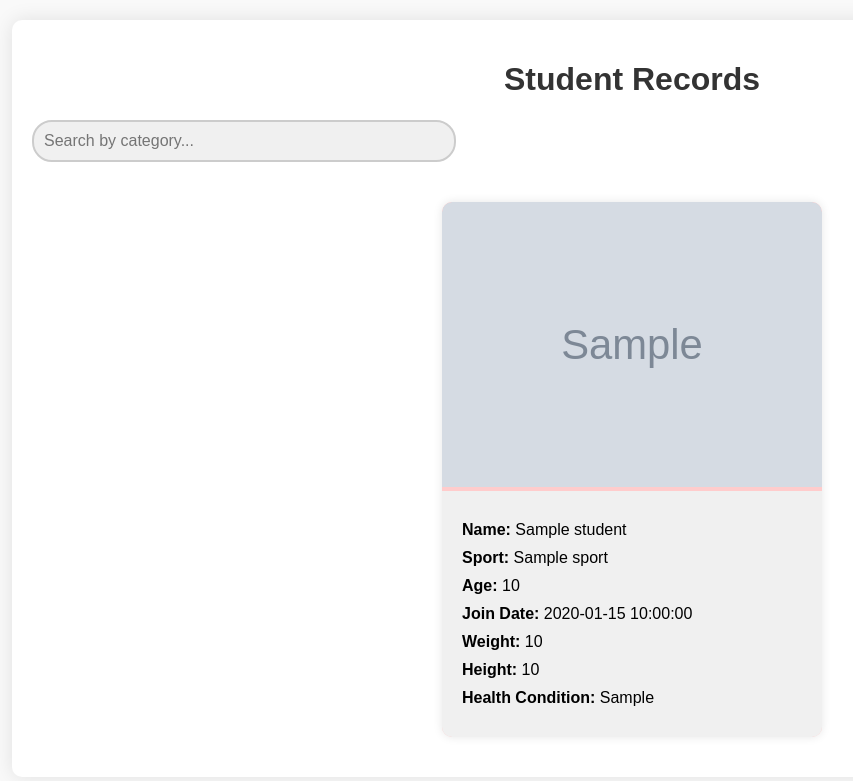
After one commit to EzhilDhiraviya/codher, a Flask app: template templates/students.html in a window 1280 px wide. The commit adds this page. Shown: the top 781 px of the page, without its empty margins (8-861 px from the left). Run offline with Flask 3, Linux system fonts and the light colour scheme; the template is opened without the code that fills it: most values are stand-ins (such as "Sample title", 1, 10 or a date in 2020); grey boxes marked "Sample" are stand-in pictures.

Commit message:
students page css work

```diff
--- /dev/null
+++ b/static/css/students.css
@@ -0,0 +1,84 @@
+/* Global Styles */
+body {
+    font-family: Arial, sans-serif;
+    background-color: #f9f9f9;
+    margin: 0;
+    padding: 0;
+}
+
+.container {
+    max-width: 1200px;
+    margin: 20px auto;
+    padding: 20px;
+    background-color: #fff;
+    border-radius: 10px;
+    box-shadow: 0 0 20px rgba(0, 0, 0, 0.1);
+}
+
+h1 {
+    text-align: center;
+    color: #333;
+}
+
+.row {
+    display: flex;
+    flex-wrap: wrap;
+    justify-content: space-around;
+}
+
+.card {
+    width: calc(33.33% - 20px);
+    margin: 20px;
+    border-radius: 10px;
+    overflow: hidden;
+    box-shadow: 0 0 10px rgba(0, 0, 0, 0.1);
+    transition: transform 0.3s ease;
+}
+
+.card:hover {
+    transform: translateY(-5px);
+}
+
+.card img {
+    width: 100%;
+    height: auto;
+    border-radius: 10px 10px 0 0;
+}
+
+.info {
+    padding: 20px;
+    background-color: #f0f0f0;
+}
+
+.info p {
+    margin: 10px 0;
+    font-size: 16px;
+}
+
+/* Colors */
+.card:nth-child(odd) {
+    background-color: #ffcccc;
+}
+
+.card:nth-child(even) {
+    background-color: #ccffcc;
+}
+
+
+/* CSS for Search Bar */
+#searchInput {
+    width: 100%;
+    max-width: 400px;
+    padding: 10px;
+    margin-bottom: 20px;
+    border: 2px solid #ccc;
+    border-radius: 20px;
+    font-size: 16px;
+    background-color: #f0f0f0;
+    transition: border-color 0.3s ease;
+  }
+
+  #searchInput:focus {
+    outline: none;
+    border-color: #007bff;
+  }
--- a/templates/centers.html
+++ b/templates/centers.html
@@ -32,7 +32,7 @@
         <!-- Add more sports links here -->
     </div>
     <div class="button-container">
-        <a href="students.html" class="view-students-btn">View Students</a>
+        <a href="/students" class="view-students-btn">View Students</a>
         <a href="#" class="extra-btn">Add Students</a>
     </div>
 </div>
--- /dev/null
+++ b/templates/students.html
@@ -0,0 +1,81 @@
+<!DOCTYPE html>
+<html lang="en">
+<head>
+<meta charset="UTF-8">
+<meta name="viewport" content="width=device-width, initial-scale=1.0">
+<title>Students</title>
+<link rel="stylesheet" type="text/css" href="{{ url_for('static', filename='css/students.css') }}">
+
+</head>
+<body>
+
+<div class="container">
+  <h1>Student Records</h1>
+  <input type="text" id="searchInput" placeholder="Search by category...">
+  <div class="row">
+    {% for student in student_records %}
+    <div class="card">
+      <img src="{{ student.photo }}" alt="{{ student.name }}">
+      <div class="info">
+        <p><strong>Name:</strong> {{ student.name }}</p>
+        <p><strong>Sport:</strong> {{ student.sport }}</p>
+        <p><strong>Age:</strong> {{ student.age }}</p>
+        <p><strong>Join Date:</strong> {{ student.join_date }}</p>
+        <p><strong>Weight:</strong> {{ student.weight }}</p>
+        <p><strong>Height:</strong> {{ student.height }}</p>
+        <p><strong>Health Condition:</strong> {{ student.health_condition }}</p>
+      </div>
+    </div>
+    {% endfor %}
+  </div>
+</div>
+<script>
+    // Sample student records
+const students = [
+  { name: "John Doe", sport: "Football", age: 20, join_date: "2022-01-01", weight: 70, height: 180, health_condition: "Good" },
+  { name: "Jane Smith", sport: "Basketball", age: 22, join_date: "2021-12-15", weight: 65, height: 175, health_condition: "Excellent" },
+  // Add more student records here
+];
+
+// Function to display student records
+function displayStudentRecords(records) {
+  const studentRecordsDiv = document.getElementById("studentRecords");
+  studentRecordsDiv.innerHTML = "";
+  records.forEach(student => {
+    const card = document.createElement("div");
+    card.classList.add("card");
+    card.innerHTML = `
+      <img src="student-photo-placeholder.jpg" alt="${student.name}">
+      <div class="info">
+        <p><strong>Name:</strong> ${student.name}</p>
+        <p><strong>Sport:</strong> ${student.sport}</p>
+        <p><strong>Age:</strong> ${student.age}</p>
+        <p><strong>Join Date:</strong> ${student.join_date}</p>
+        <p><strong>Weight:</strong> ${student.weight}</p>
+        <p><strong>Height:</strong> ${student.height}</p>
+        <p><strong>Health Condition:</strong> ${student.health_condition}</p>
+      </div>
+    `;
+    studentRecordsDiv.appendChild(card);
+  });
+}
+
+// Function to filter student records based on search query
+function filterStudentRecords(category, query) {
+  const filteredRecords = students.filter(student => student[category].toLowerCase().includes(query.toLowerCase()));
+  displayStudentRecords(filteredRecords);
+}
+
+// Event listener for search input
+document.getElementById("searchInput").addEventListener("input", function() {
+  const category = "sport"; // Change this to the desired category to search (e.g., "name", "sport", etc.)
+  const query = this.value;
+  filterStudentRecords(category, query);
+});
+
+// Display all student records initially
+displayStudentRecords(students);
+
+</script>
+</body>
+</html>
```
